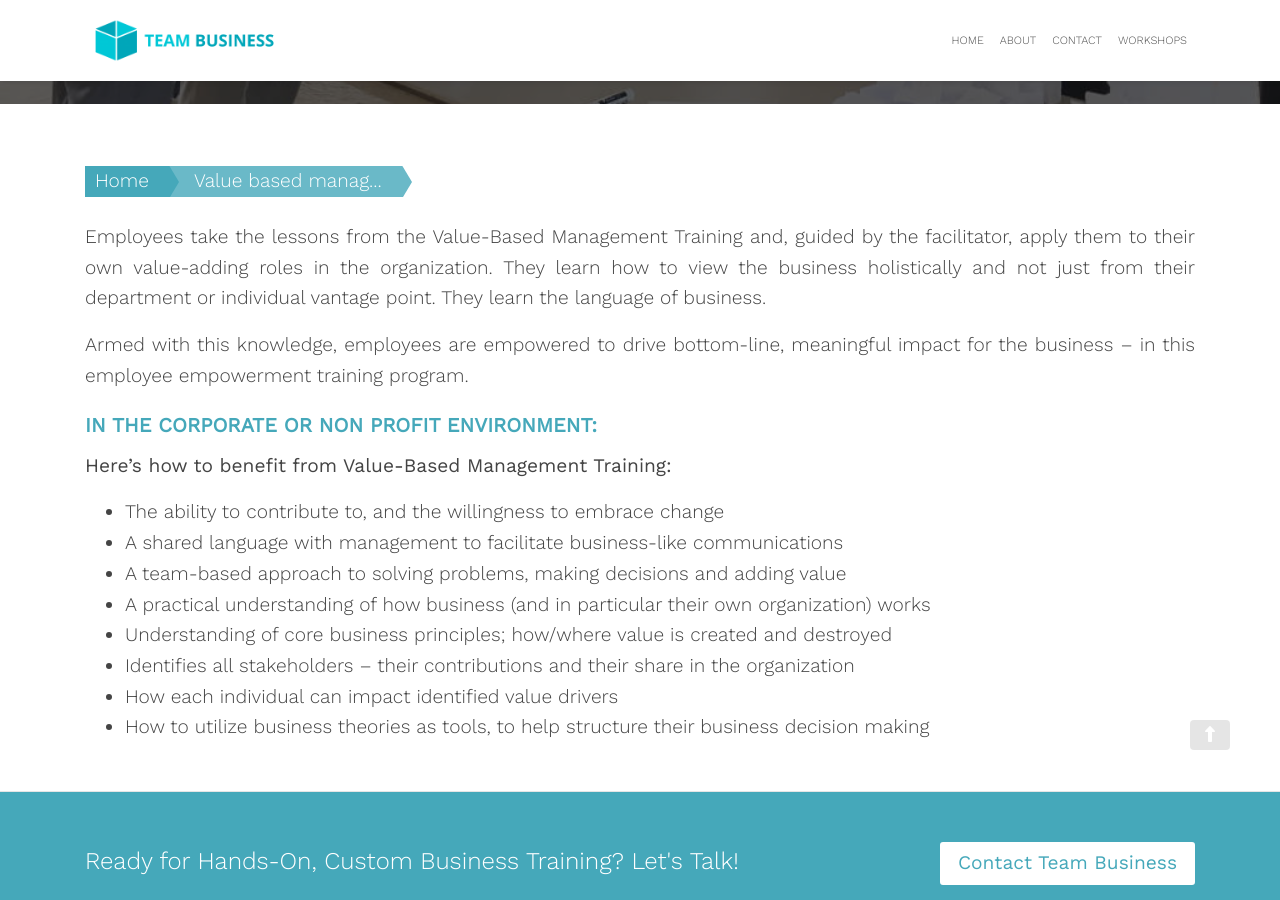
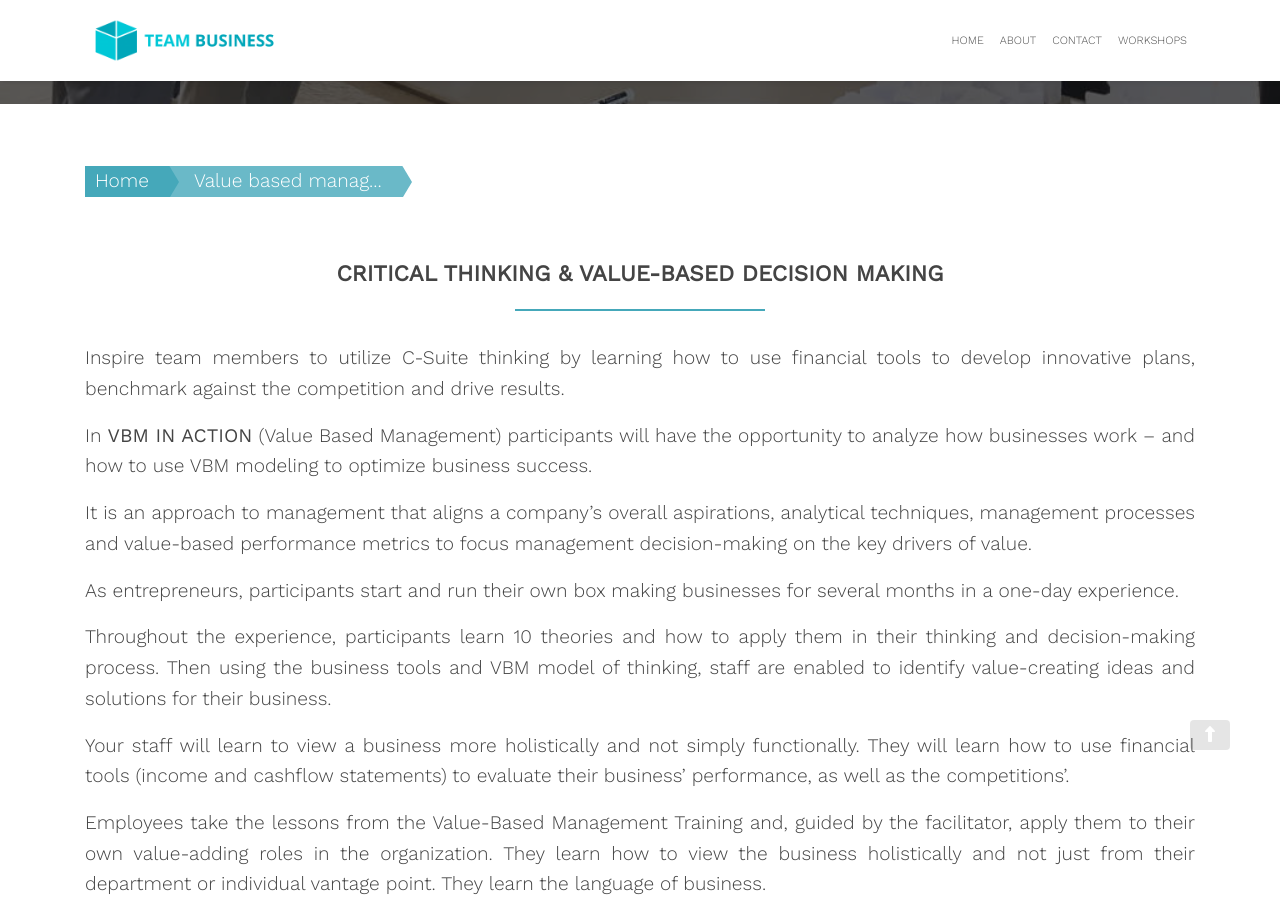
Before and after one commit to zac-heisey/team-business, a Jekyll site: the page built from _pages/value-based-management_workshop.md, in a window 1280 px wide and 900 px high, scrolled down 671 px. Built offline with Jekyll 4.4.1, drawn with Linux system fonts in a browser that asks for light colours; nearby versions of some CDN libraries; some of the changed text lies outside the part shown.

Commit message:
Update from Forestry.io Lara Azzam updated _pages/value-based-management_workshop.md

```diff
--- a/_pages/value-based-management_workshop.md
+++ b/_pages/value-based-management_workshop.md
@@ -1,15 +1,29 @@
 ---
 layout: page
-title: Value-Based Management Workshop LARA TO WORK ON
+title: Critical Thinking & Value-Based Decision Making
 permalink: "/value-based-management_workshop/"
 description: ''
-section-title: Value-Based Management Workshop
+section-title: CRITICAL THINKING & VALUE-BASED MANAGEMENT Workshop
 intro-1: What If Your Employees Acted Like They Owned the Company?
 intro-2: Our business simulations are designed to accelerate business learning and
   team bonding–enabling great business decisions to be made in the business environment.
 header-image: "/assets/images/accounting-workshop.jpg"
 
 ---
+## CRITICAL THINKING & VALUE-BASED DECISION MAKING
+
+Inspire team members to utilize C-Suite thinking by learning how to use financial tools to develop innovative plans, benchmark against the competition and drive results.
+
+In **VBM IN ACTION** (Value Based Management) participants will have the opportunity to analyze how businesses work – and how to use VBM modeling to optimize business success.
+
+It is an approach to management that aligns a company’s overall aspirations, analytical techniques, management processes and value-based performance metrics to focus management decision-making on the key drivers of value.
+
+As entrepreneurs, participants start and run their own box making businesses for several months in a one-day experience.
+
+Throughout the experience, participants learn 10 theories and how to apply them in their thinking and decision-making process. Then using the business tools and VBM model of thinking, staff are enabled to identify value-creating ideas and solutions for their business.
+
+Your staff will learn to view a business more holistically and not simply functionally. They will learn how to use financial tools (income and cashflow statements) to evaluate their business' performance, as well as the competitions'.
+
 Employees take the lessons from the Value-Based Management Training and, guided by the facilitator, apply them to their own value-adding roles in the organization. They learn how to view the business holistically and not just from their department or individual vantage point. They learn the language of business.
 
 Armed with this knowledge, employees are empowered to drive bottom-line, meaningful impact for the business – in this employee empowerment training program.
@@ -18,11 +32,11 @@ Armed with this knowledge, employees are empowered to drive bottom-line, meaning
 
 **Here’s how to benefit from Value-Based Management Training:**
 
-- The ability to contribute to, and the willingness to embrace change
-- A shared language with management to facilitate business-like communications
-- A team-based approach to solving problems, making decisions and adding value
-- A practical understanding of how business (and in particular their own organization) works
-- Understanding of core business principles; how/where value is created and destroyed
-- Identifies all stakeholders – their contributions and their share in the organization
-- How each individual can impact identified value drivers
-- How to utilize business theories as tools, to help structure their business decision making
+* The ability to contribute to, and the willingness to embrace change
+* A shared language with management to facilitate business-like communications
+* A team-based approach to solving problems, making decisions and adding value
+* A practical understanding of how business (and in particular their own organization) works
+* Understanding of core business principles; how/where value is created and destroyed
+* Identifies all stakeholders – their contributions and their share in the organization
+* How each individual can impact identified value drivers
+* How to utilize business theories as tools, to help structure their business decision making
```
